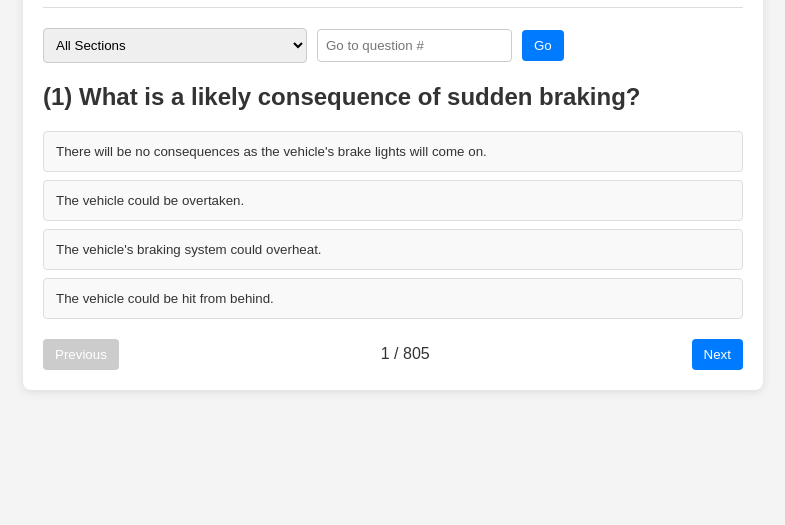
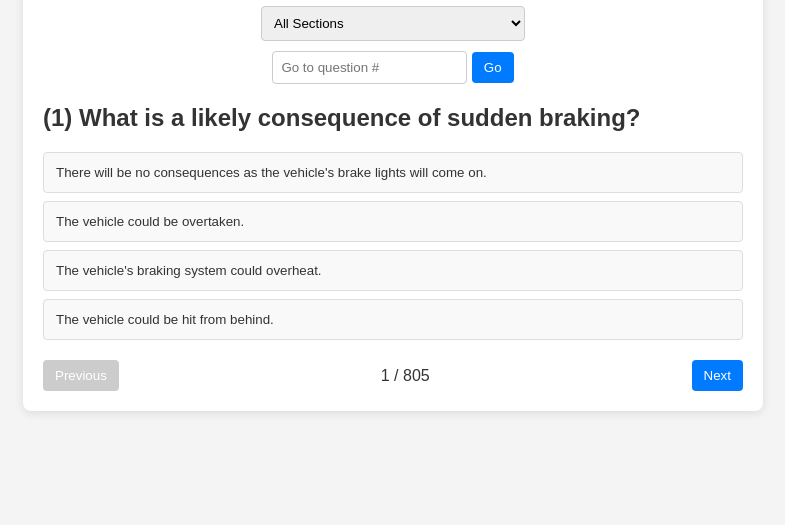
Before and after one commit to abdullahzia-6464/DDT-Practice-App, a plain HTML site: page index.html in a window 1280 px wide. Shown: the part 275-800 px from the top of the page, without its empty margins (247-1032 px from the left). Drawn offline with Linux system fonts and the light colour scheme.

Commit message:
fixed alignment of controls

```diff
--- a/index.html
+++ b/index.html
@@ -18,11 +18,15 @@
 
         <main id="practice-mode" class="mode-content">
             <div class="controls">
-                <select id="section-filter">
-                    <option value="all">All Sections</option>
-                </select>
-                <input type="number" id="question-jump" placeholder="Go to question #">
-                <button id="jump-btn">Go</button>
+                <div>
+                    <select id="section-filter">
+                        <option value="all">All Sections</option>
+                    </select>
+                </div>
+                <div>
+                    <input type="number" id="question-jump" placeholder="Go to question #">
+                    <button id="jump-btn">Go</button>
+                </div>
             </div>
             <div id="question-container">
                 <!-- ADDED IMAGE ELEMENT -->
--- a/style.css
+++ b/style.css
@@ -41,6 +41,7 @@ nav button.active {
 
 .controls {
     display: flex;
+    flex-direction: column;
     gap: 10px;
     margin-bottom: 20px;
     align-items: center;
```
